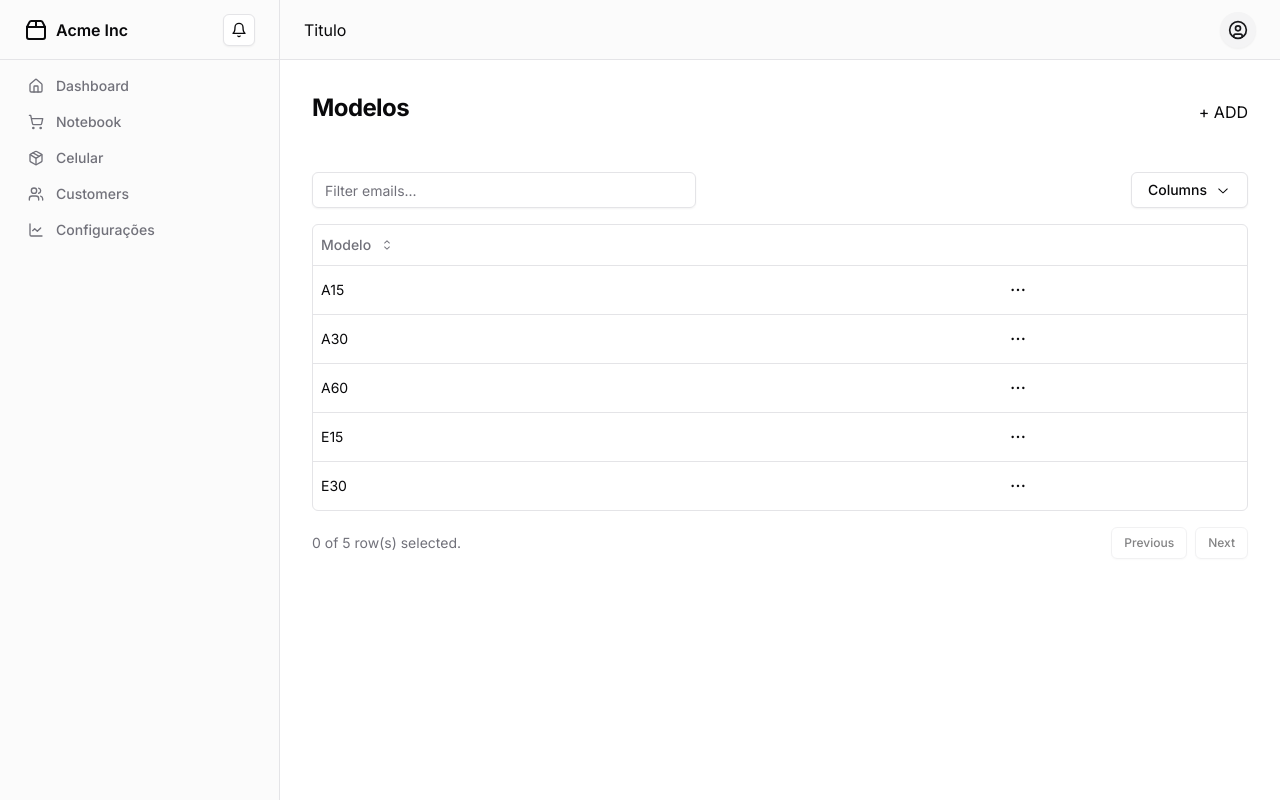
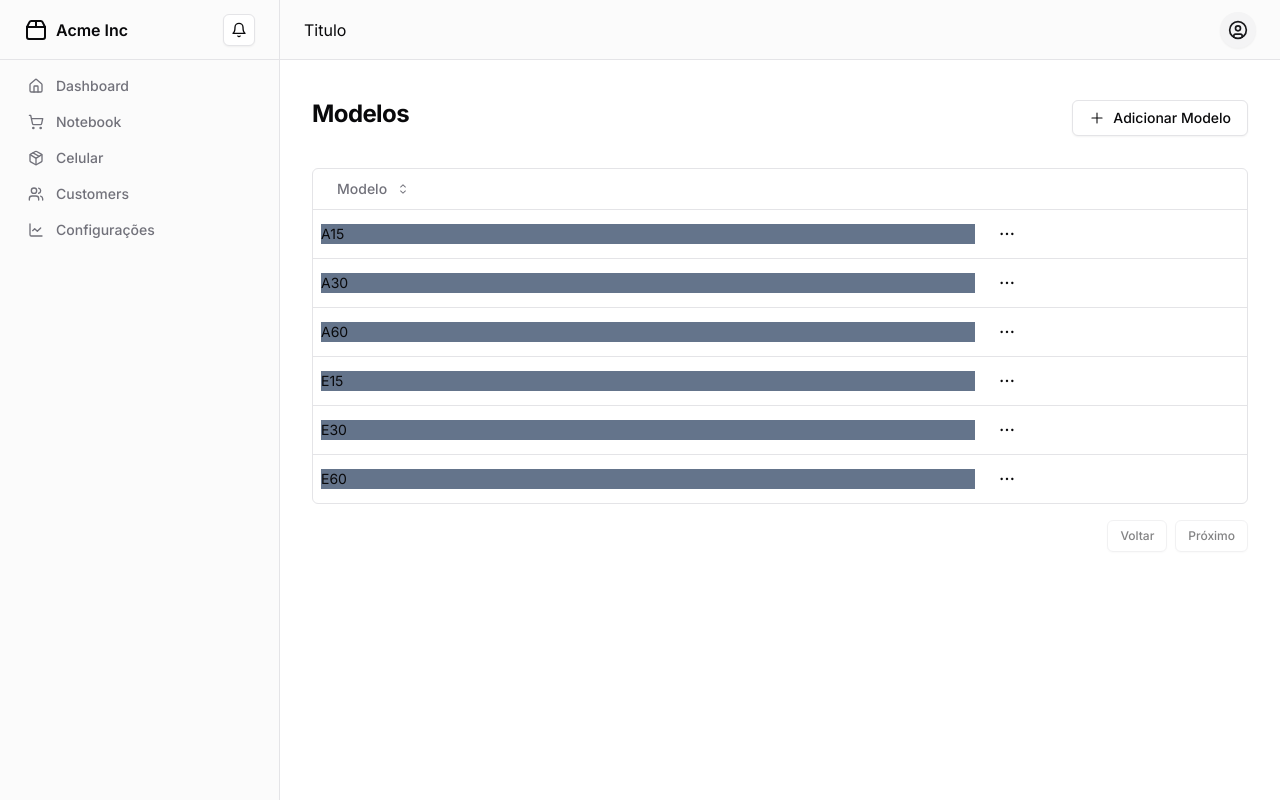
Before and after one commit to beliciobcardoso/mp-device-manager, a Next.js app: page /configuracoes/modelo in a window 1280 px wide. Built offline with nearby package versions, Linux system fonts and the light colour scheme.

Commit message:
modelo em andamento

```diff
--- a/app/configuracoes/modelo/components/data-table.tsx
+++ b/app/configuracoes/modelo/components/data-table.tsx
@@ -1,10 +1,6 @@
 'use client'
 
-import {
-  CaretSortIcon,
-  ChevronDownIcon,
-  DotsHorizontalIcon,
-} from '@radix-ui/react-icons'
+import { CaretSortIcon, DotsHorizontalIcon } from '@radix-ui/react-icons'
 import {
   ColumnDef,
   ColumnFiltersState,
@@ -22,14 +18,12 @@ import * as React from 'react'
 import { Button } from '@/components/ui/button'
 import {
   DropdownMenu,
-  DropdownMenuCheckboxItem,
   DropdownMenuContent,
   DropdownMenuItem,
   DropdownMenuLabel,
   DropdownMenuSeparator,
   DropdownMenuTrigger,
 } from '@/components/ui/dropdown-menu'
-import { Input } from '@/components/ui/input'
 import {
   Table,
   TableBody,
@@ -65,6 +59,10 @@ const data: Modelo[] = [
     id: 5,
     nome: 'E30',
   },
+  {
+    id: 6,
+    nome: 'E60',
+  },
 ]
 
 export const columns: ColumnDef<Modelo>[] = [
@@ -81,7 +79,9 @@ export const columns: ColumnDef<Modelo>[] = [
         </Button>
       )
     },
-    cell: ({ row }) => <div>{row.getValue('nome')}</div>,
+    cell: ({ row }) => (
+      <div className="bg-slate-500 flex flex-1">{row.getValue('nome')}</div>
+    ),
   },
   {
     id: 'actions',
@@ -144,42 +144,6 @@ export function DataTable() {
 
   return (
     <div className="w-full">
-      <div className="flex items-center py-4">
-        <Input
-          placeholder="Filter emails..."
-          value={(table.getColumn('email')?.getFilterValue() as string) ?? ''}
-          onChange={(event) =>
-            table.getColumn('email')?.setFilterValue(event.target.value)
-          }
-          className="max-w-sm"
-        />
-        <DropdownMenu>
-          <DropdownMenuTrigger asChild>
-            <Button variant="outline" className="ml-auto">
-              Columns <ChevronDownIcon className="ml-2 h-4 w-4" />
-            </Button>
-          </DropdownMenuTrigger>
-          <DropdownMenuContent align="end">
-            {table
-              .getAllColumns()
-              .filter((column) => column.getCanHide())
-              .map((column) => {
-                return (
-                  <DropdownMenuCheckboxItem
-                    key={column.id}
-                    className="capitalize"
-                    checked={column.getIsVisible()}
-                    onCheckedChange={(value) =>
-                      column.toggleVisibility(!!value)
-                    }
-                  >
-                    {column.id}
-                  </DropdownMenuCheckboxItem>
-                )
-              })}
-          </DropdownMenuContent>
-        </DropdownMenu>
-      </div>
       <div className="rounded-md border">
         <Table>
           <TableHeader>
@@ -231,10 +195,6 @@ export function DataTable() {
         </Table>
       </div>
       <div className="flex items-center justify-end space-x-2 py-4">
-        <div className="flex-1 text-sm text-muted-foreground">
-          {table.getFilteredSelectedRowModel().rows.length} of{' '}
-          {table.getFilteredRowModel().rows.length} row(s) selected.
-        </div>
         <div className="space-x-2">
           <Button
             variant="outline"
@@ -242,7 +202,7 @@ export function DataTable() {
             onClick={() => table.previousPage()}
             disabled={!table.getCanPreviousPage()}
           >
-            Previous
+            Voltar
           </Button>
           <Button
             variant="outline"
@@ -250,7 +210,7 @@ export function DataTable() {
             onClick={() => table.nextPage()}
             disabled={!table.getCanNextPage()}
           >
-            Next
+            Próximo
           </Button>
         </div>
       </div>
--- /dev/null
+++ b/app/configuracoes/modelo/components/dialog-modelo.tsx
@@ -0,0 +1,83 @@
+"use client"
+import { Button } from "@/components/ui/button"
+import {
+    Dialog,
+    DialogContent,
+    DialogDescription,
+    DialogFooter,
+    DialogHeader,
+    DialogTitle,
+    DialogTrigger,
+} from "@/components/ui/dialog"
+import { Form, FormControl, FormDescription, FormField, FormItem, FormLabel, FormMessage } from "@/components/ui/form"
+import { Input } from "@/components/ui/input"
+import { zodResolver } from "@hookform/resolvers/zod"
+import { PlusIcon } from "@radix-ui/react-icons"
+import { useForm } from "react-hook-form"
+import { z } from "zod"
+
+const formSchema = z.object({
+    nome: z.string().min(3, {
+        message: "O Nome precisa ter no mínimo 3 caracteres.",
+    }).max(15, {
+        message: "O Nome precisa ter no máximo 15 caracteres.",
+    }
+    ),
+})
+
+export function DialogModelo() {
+
+    // 1. Define your form.
+    const form = useForm<z.infer<typeof formSchema>>({
+        resolver: zodResolver(formSchema),
+        defaultValues: {
+            nome: "",
+        },
+    })
+
+    // 2. Define a submit handler.
+    function onSubmit(values: z.infer<typeof formSchema>) {
+        // Do something with the form values.
+        // ✅ This will be type-safe and validated.
+        console.log(values)
+    }
+
+    return (
+        <Dialog>
+            <DialogTrigger asChild>
+                <Button variant="outline"><PlusIcon className="w-4 h-4 mr-2" />Adicionar Modelo</Button>
+            </DialogTrigger>
+            <DialogContent className="sm:max-w-[425px]">
+                <DialogHeader>
+                    <DialogTitle>Adicionar Modelo</DialogTitle>
+                    <DialogDescription>
+                        Adicione um novo modelo para dispositivos.
+                    </DialogDescription>
+                </DialogHeader>
+                <Form {...form}>
+                    <form onSubmit={form.handleSubmit(onSubmit)} className="space-y-8">
+                        <FormField
+                            control={form.control}
+                            name="nome"
+                            render={({ field }) => (
+                                <FormItem>
+                                    <FormLabel>Nome do Modelo</FormLabel>
+                                    <FormControl>
+                                        <Input placeholder="s24" {...field} />
+                                    </FormControl>
+                                    <FormDescription>
+                                        O nome do modelo deve ter entre 3 e 15 caracteres.
+                                    </FormDescription>
+                                    <FormMessage />
+                                </FormItem>
+                            )}
+                        />
+                        <DialogFooter>
+                            <Button type="submit">Salvar</Button>
+                        </DialogFooter>
+                    </form>
+                </Form>
+            </DialogContent>
+        </Dialog>
+    )
+}
--- a/app/configuracoes/modelo/page.tsx
+++ b/app/configuracoes/modelo/page.tsx
@@ -1,16 +1,16 @@
-import AddModelo from './components/add-modelo'
 import { DataTable } from './components/data-table'
+import { DialogModelo } from './components/dialog-modelo'
 
 export default function ModeloPage() {
   return (
     <>
-      <div className=" h-full flex-1 flex-col space-y-8 p-8">
+      <div className=" h-full space-y-8 p-8">
         <div className="flex items-center justify-between space-y-2">
           <div>
             <h2 className="text-2xl font-bold tracking-tight">Modelos</h2>
           </div>
           <div className="flex items-center space-x-2">
-            <AddModelo />
+            <DialogModelo />
           </div>
         </div>
         <DataTable />
--- a/app/configuracoes/page.tsx
+++ b/app/configuracoes/page.tsx
@@ -52,7 +52,7 @@ export default function Configuracoes() {
             <CardContent className="space-y-2"></CardContent>
           </Card>
         </TabsContent>
-        <TabsContent value="modelo">
+        <TabsContent value="modelo" className="w-[500px]">
           <ModeloPage />
         </TabsContent>
         <TabsContent value="notebook" className="w-[400px]">
--- a/components/ui/button.tsx
+++ b/components/ui/button.tsx
@@ -1,37 +1,37 @@
-import { Slot } from '@radix-ui/react-slot'
-import { cva, type VariantProps } from 'class-variance-authority'
-import * as React from 'react'
+import * as React from "react"
+import { Slot } from "@radix-ui/react-slot"
+import { cva, type VariantProps } from "class-variance-authority"
 
-import { cn } from '@/lib/utils'
+import { cn } from "@/lib/utils"
 
 const buttonVariants = cva(
-  'inline-flex items-center justify-center whitespace-nowrap rounded-md text-sm font-medium transition-colors focus-visible:outline-none focus-visible:ring-1 focus-visible:ring-ring disabled:pointer-events-none disabled:opacity-50',
+  "inline-flex items-center justify-center whitespace-nowrap rounded-md text-sm font-medium transition-colors focus-visible:outline-none focus-visible:ring-1 focus-visible:ring-ring disabled:pointer-events-none disabled:opacity-50",
   {
     variants: {
       variant: {
         default:
-          'bg-primary text-primary-foreground shadow hover:bg-primary/90',
+          "bg-primary text-primary-foreground shadow hover:bg-primary/90",
         destructive:
-          'bg-destructive text-destructive-foreground shadow-sm hover:bg-destructive/90',
+          "bg-destructive text-destructive-foreground shadow-sm hover:bg-destructive/90",
         outline:
-          'border border-input bg-background shadow-sm hover:bg-accent hover:text-accent-foreground',
+          "border border-input bg-background shadow-sm hover:bg-accent hover:text-accent-foreground",
         secondary:
-          'bg-secondary text-secondary-foreground shadow-sm hover:bg-secondary/80',
-        ghost: 'hover:bg-accent hover:text-accent-foreground !w-fit !px-0',
-        link: 'text-primary underline-offset-4 hover:underline !w-fit !px-0',
+          "bg-secondary text-secondary-foreground shadow-sm hover:bg-secondary/80",
+        ghost: "hover:bg-accent hover:text-accent-foreground",
+        link: "text-primary underline-offset-4 hover:underline",
       },
       size: {
-        default: 'h-9 px-4 py-2',
-        sm: 'h-8 rounded-md px-3 text-xs',
-        lg: 'h-10 rounded-md px-8',
-        icon: 'h-9 w-9',
+        default: "h-9 px-4 py-2",
+        sm: "h-8 rounded-md px-3 text-xs",
+        lg: "h-10 rounded-md px-8",
+        icon: "h-9 w-9",
       },
     },
     defaultVariants: {
-      variant: 'default',
-      size: 'default',
+      variant: "default",
+      size: "default",
     },
-  },
+  }
 )
 
 export interface ButtonProps
@@ -42,7 +42,7 @@ export interface ButtonProps
 
 const Button = React.forwardRef<HTMLButtonElement, ButtonProps>(
   ({ className, variant, size, asChild = false, ...props }, ref) => {
-    const Comp = asChild ? Slot : 'button'
+    const Comp = asChild ? Slot : "button"
     return (
       <Comp
         className={cn(buttonVariants({ variant, size, className }))}
@@ -50,8 +50,8 @@ const Button = React.forwardRef<HTMLButtonElement, ButtonProps>(
         {...props}
       />
     )
-  },
+  }
 )
-Button.displayName = 'Button'
+Button.displayName = "Button"
 
 export { Button, buttonVariants }
```
Also changed, not shown: 1 other file (tests, documents, lock files or other folders).
